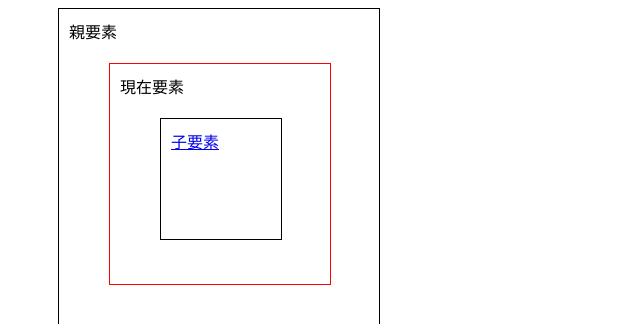
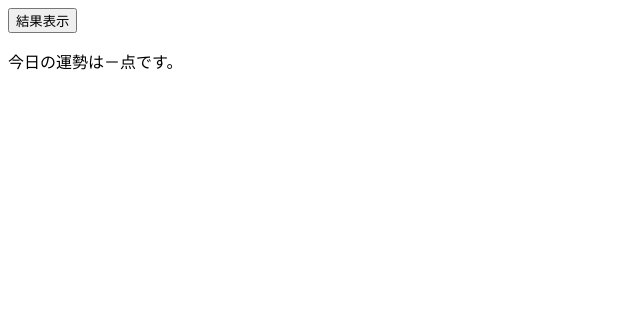
Before and after one commit to Yuma0309/Study-React, a React (Create React App) app in the folder React_sample_Yuma/my-react/: page / in a window 1280 px wide. Shown: the top 324 px of the page, without its empty margins (0-640 px from the left). Built offline with nearby package versions, Linux system fonts and the light colour scheme.

Commit message:
リスト3-4-23までの動作を確認

```diff
--- a/React_sample_Yuma/my-react/src/index.js
+++ b/React_sample_Yuma/my-react/src/index.js
@@ -1,10 +1,10 @@
 // React関連のライブラリをインポート
 import ReactDOM from 'react-dom/client';
-import EventPropagation from './chap03/EventPropagation';
+import EventOnce from './chap03/EventOnce';
 
 // Reactアプリ（Appコンポーネント）を描画
 const root = ReactDOM.createRoot(document.getElementById('root'));
 
 root.render(
-  <EventPropagation />
+  <EventOnce />
 );
```
